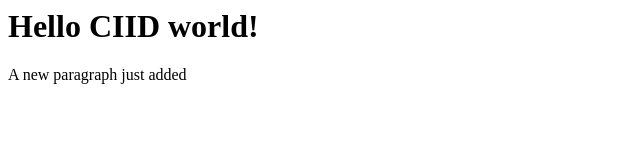
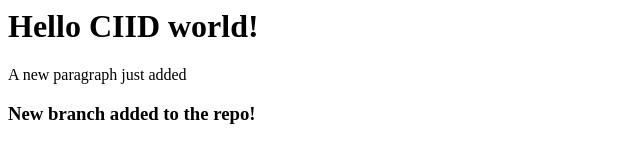
Before and after one commit to MarijaJoo/Kiii_folder, a plain HTML site: page index.html in a window 1280 px wide. Shown: the whole page, without its empty margins (0-640 px from the left). Drawn offline with Linux system fonts and the light colour scheme.

Commit message:
Updated in new branch the index.html

```diff
--- a/index.html
+++ b/index.html
@@ -1,2 +1,3 @@
 <h1>Hello CIID world! </h1>
 <p>A new paragraph just added</p>
+<h3>New branch added to the repo!</h3>
```
